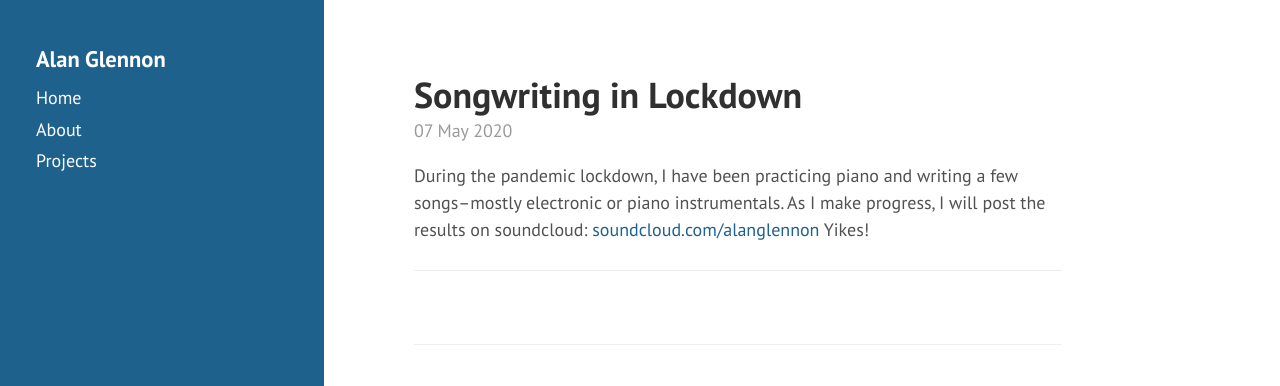
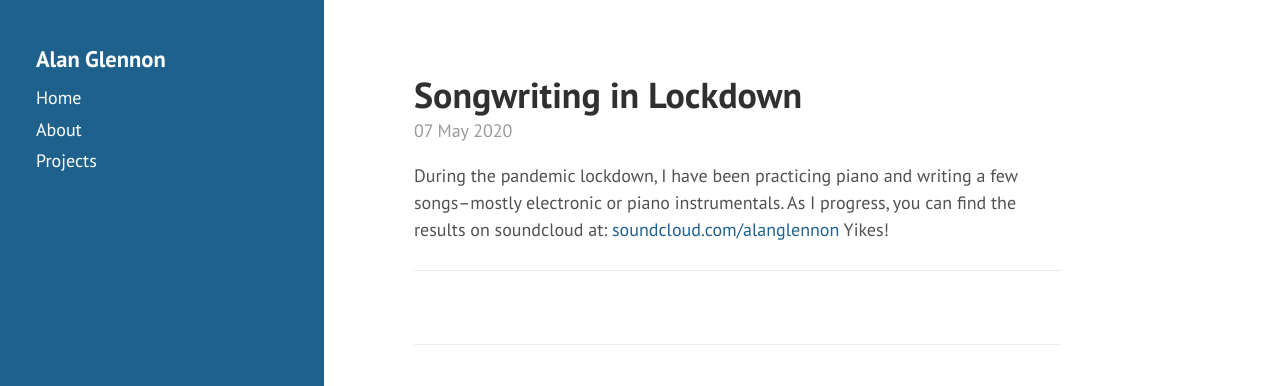
Before and after one commit to glennon/glennon.github.io, a Jekyll site: the page built from _posts/2020-05-07-songwriting.md, in a window 1280 px wide. Shown: the top 386 px of the page. Built offline with Jekyll 4.4.1, drawn with Linux system fonts in a browser that asks for light colours.

Commit message:
Update 2020-05-07-songwriting.md
minor

```diff
--- a/_posts/2020-05-07-songwriting.md
+++ b/_posts/2020-05-07-songwriting.md
@@ -3,7 +3,7 @@ layout: post
 title: Songwriting in Lockdown
 ---
 
-During the pandemic lockdown, I have been practicing piano and writing a few songs--mostly electronic or piano instrumentals. As I make progress, I will post the results on soundcloud:
+During the pandemic lockdown, I have been practicing piano and writing a few songs--mostly electronic or piano instrumentals. As I progress, you can find the results on soundcloud at:
 <a href="https://soundcloud.com/alanglennon">soundcloud.com/alanglennon</a> Yikes!
 
 ----
```
